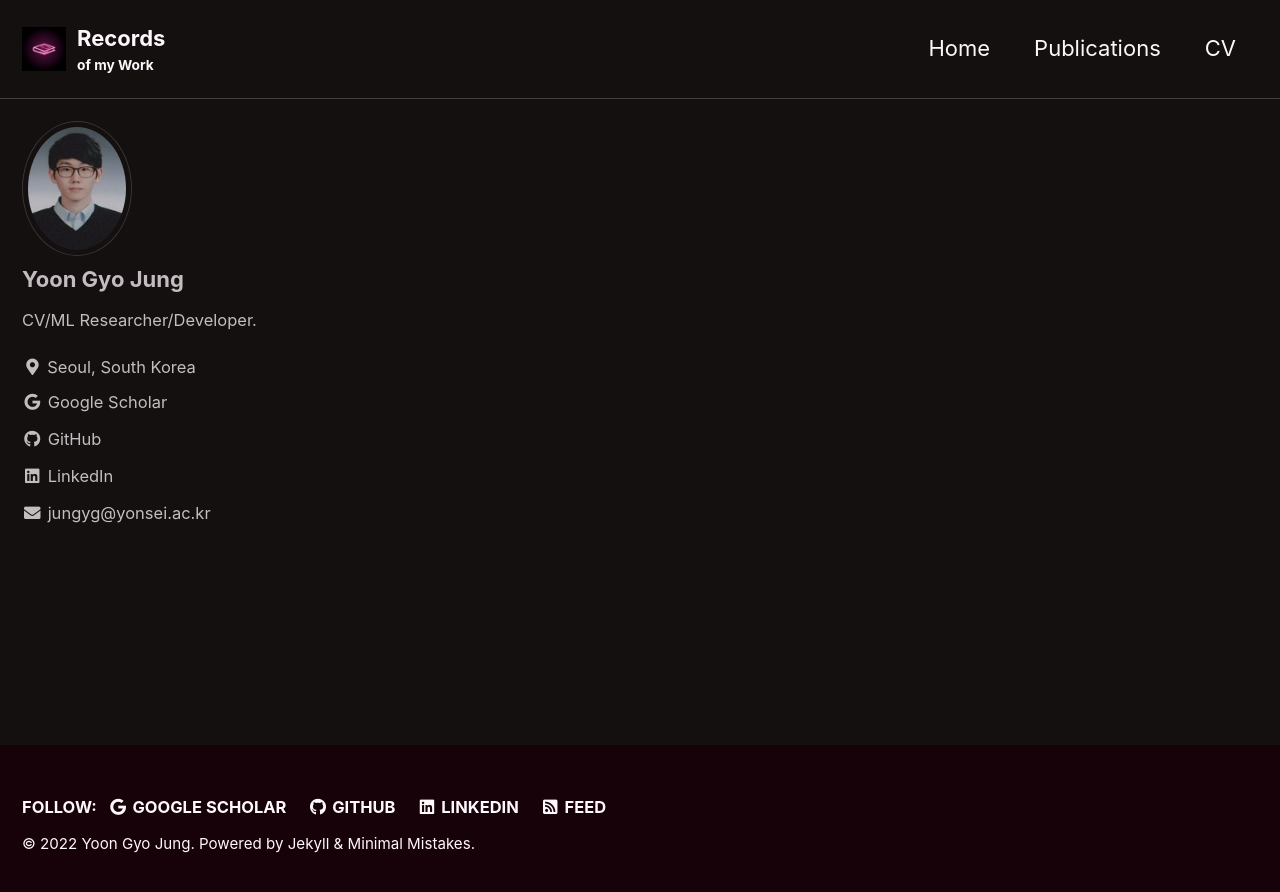
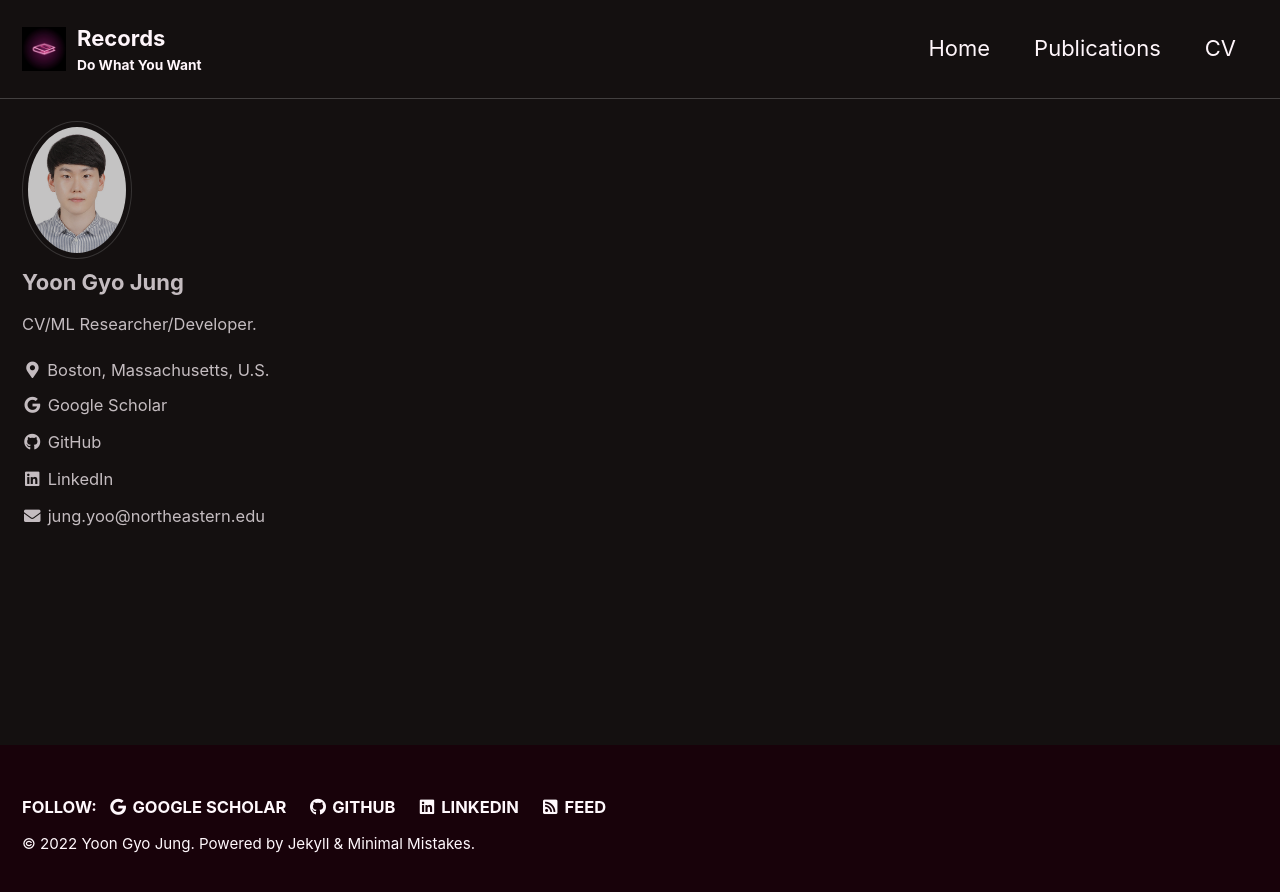
Before and after one commit to jungyg/jungyg.github.io, a Jekyll site: the page built from index.html, in a window 1280 px wide. Shown: the top 892 px of the page. Built offline with Jekyll 4.4.1, drawn with Linux system fonts in a browser that asks for light colours; cached includes are drawn as plain includes; the list of posts is cut into pages by our own code.

Commit message:
2022 update

```diff
--- a/_config.yml
+++ b/_config.yml
@@ -10,9 +10,9 @@ minimal_mistakes_skin    : "neon" # "air", "aqua", "contrast", "dark", "dirt", "
 
 # Site Settings
 locale                   : "en-US"
-title                    : "Records of my Work"
+title                    : "Life is Short"
 title_separator          : "-"
-subtitle                 : "of my Work"
+subtitle                 : "Do What You Want"
 name                     : "Yoon Gyo Jung"
 description              : "Welcome to my website"
 url                      : "https://jungyg.github.io"
@@ -63,7 +63,7 @@ facebook:
   username               :
   app_id                 :
   publisher              :
-og_image                 : "/assets/images/bio-photo.jpg"
+og_image                 : "/assets/images/bio2.JPG"
 # For specifying social profiles
 # - https://developers.google.com/structured-data/customize/social-profiles
 social:
@@ -83,20 +83,20 @@ analytics:
 # Site Author
 author:
   name             : "Yoon Gyo Jung"
-  avatar           : "/assets/images/bio-photo.jpg"
+  avatar           : "/assets/images/bio2.JPG"
   bio              : "CV/ML Researcher/Developer."
-  location         : "Seoul, South Korea"
+  location         : "Boston, Massachusetts, U.S."
   links:
     - label: "Google Scholar"
       icon: "fab fa-fw fa-google"
-      url: "https://scholar.google.com/citations?user=CLKpKy8AAAAJ&hl=en&authuser=2"
+      url: "https://scholar.google.com/citations?user=xJNhAAMAAAAJ&hl=en"
     - label: "GitHub"
       icon: "fab fa-fw fa-github"
       url: "https://github.com/jungyg"
     - label: "LinkedIn"
       icon: "fab fa-fw fa-linkedin"
       url: "www.linkedin.com/in/jungyg521"
-    - label: "jungyg@yonsei.ac.kr"
+    - label: "jung.yoo@northeastern.edu"
       icon: "fas fa-fw fa-envelope"
       url: ""
 
```
Also changed, not shown: README.md, assets/images/bio2.JPG (added).
